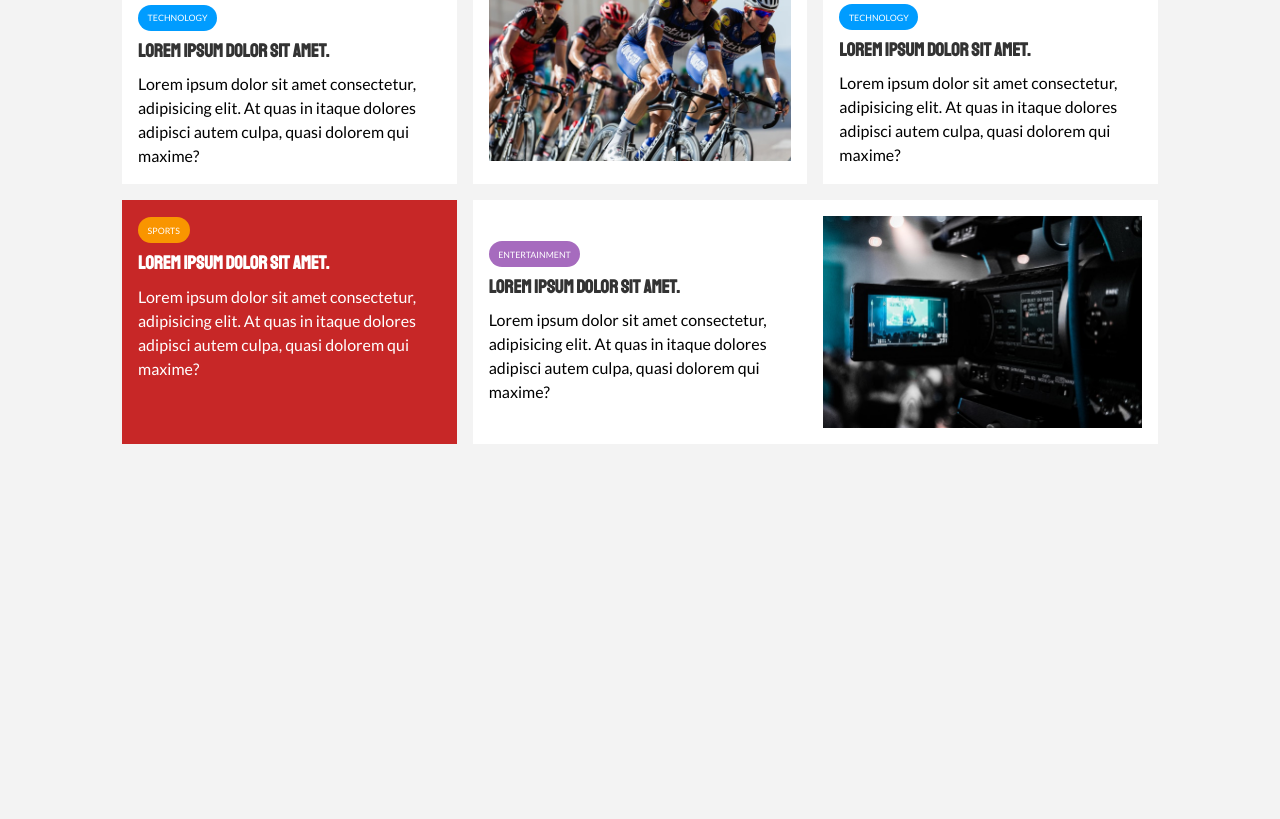
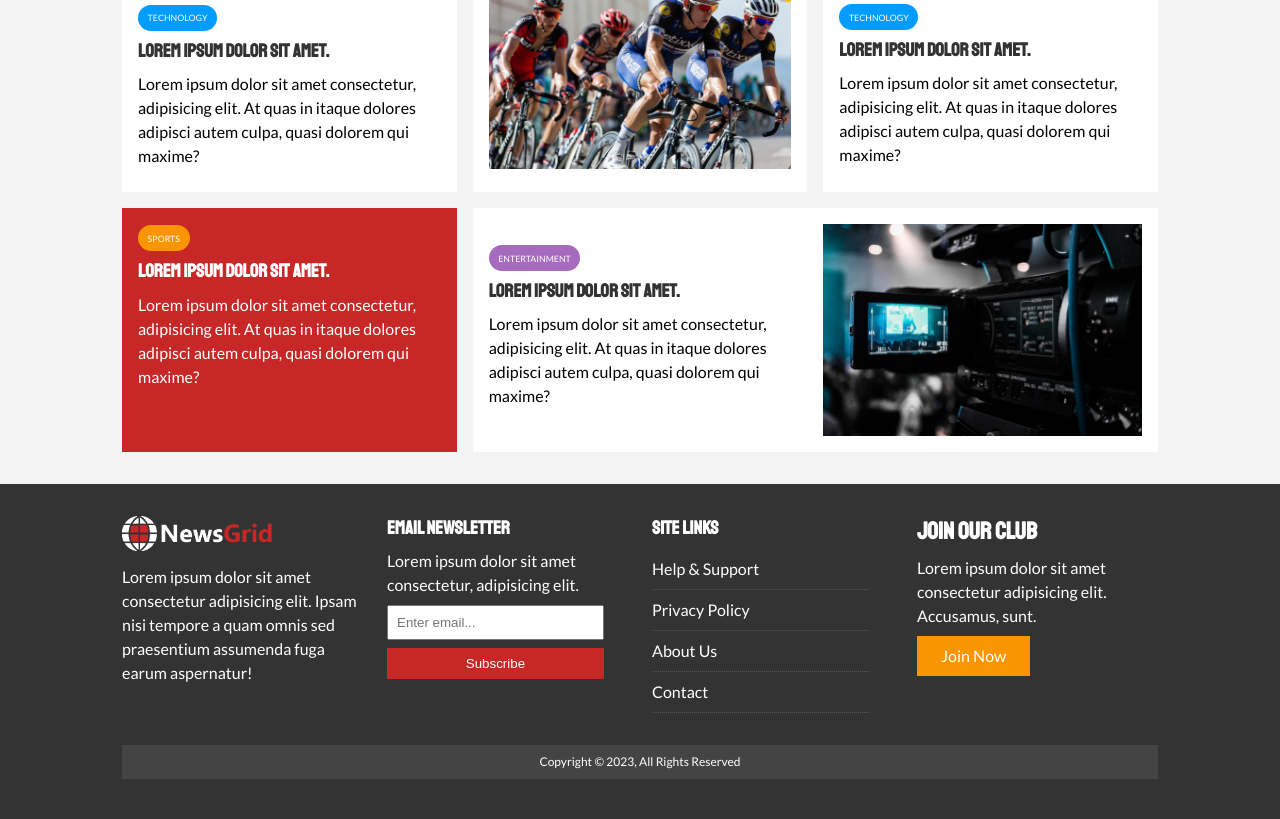
Before and after one commit to shahrokh-t/news-grid, a plain HTML site: page index.html in a window 1280 px wide. Shown: the part 1091-1910 px from the top of the page. Before the commit the page ends 1567 px from the top, so only its background shows below. Drawn offline with Linux system fonts and the light colour scheme.

Commit message:
add footer

```diff
--- a/css/style.css
+++ b/css/style.css
@@ -35,6 +35,10 @@ ul {
 
 img {
     width: 100%;
+}
+
+p {
+    margin: 0.5rem 0;
 }
 
 h1, h2, h3, h4, h5, h6 {
@@ -128,7 +132,15 @@ h1, h2, h3, h4, h5, h6 {
 .p-2 { padding: 3rem; }
 .p-3 { padding: 3rem; }
 
+.list li {
+    padding: 0.5rem 0;
+    border-bottom: #555 dotted 1px;
+    width: 90%;
+}
 
+.list li a:hover {
+    color: var(--primary-color) !important;
+}
 
 /* Navigation */
 #main-nav {
@@ -233,3 +245,41 @@ h1, h2, h3, h4, h5, h6 {
  {
     grid-column: 2 / span 2;
 }
+
+/* Footer */
+#main-footer {
+    background: var(--dark-color);
+    color: #fff;
+}
+
+#main-footer img {
+    width: 150px;
+}
+
+#main-footer a {
+    color: #fff;
+}
+
+#main-footer .footer-container {
+    display: grid;
+    grid-template-columns: repeat(4, 1fr);
+    gap: 1.5rem;
+}
+
+#main-footer .footer-container > *:last-child {
+    background: #444;
+    grid-column: 1 / span 4;
+    padding: 0.5rem;
+    text-align: center;
+    font-size: 0.75rem;
+}
+
+#main-footer .footer-container input[type="email"] {
+    width: 90%;
+    padding: 0.5rem;
+    margin-bottom: 0.5rem;
+}
+
+#main-footer .footer-container input[type="submit"] {
+    width: 90%;
+}
--- a/index.html
+++ b/index.html
@@ -169,5 +169,43 @@
         </div>
       </div>
     </section>
+
+    <!-- Footer -->
+    <footer id="main-footer" class="py-2">
+      <div class="container footer-container">
+        <div>
+          <img src="img/logo_light.png" alt="News Grid" />
+        <p>
+          Lorem ipsum dolor sit amet consectetur adipisicing elit. Ipsam nisi
+          tempore a quam omnis sed praesentium assumenda fuga earum aspernatur!
+        </p>
+      </div>
+      <div>
+        <h3>Email Newsletter</h3>
+        <p>Lorem ipsum dolor sit amet consectetur, adipisicing elit.</p>
+        <form>
+          <input type="email" placeholder="Enter email..." />
+          <input type="submit" value="Subscribe" class="btn btn-primary" />
+        </form>
+      </div>
+        <div>
+          <h3>Site Links</h3>
+          <ul class="list">
+            <li><a href="#">Help & Support</a></li>
+            <li><a href="#">Privacy Policy</a></li>
+            <li><a href="#">About Us</a></li>
+            <li><a href="#">Contact</a></li>
+          </ul>
+        </div>
+        <div>
+          <h2>Join Our Club</h2>
+          <p>Lorem ipsum dolor sit amet consectetur adipisicing elit. Accusamus, sunt.</p>
+          <a href="" class="btn btn-secondary">Join Now</a>
+        </div>
+        <p>
+          Copyright &copy; 2023, All Rights Reserved
+        </p>
+      </div>
+    </footer>
   </body>
 </html>
```
